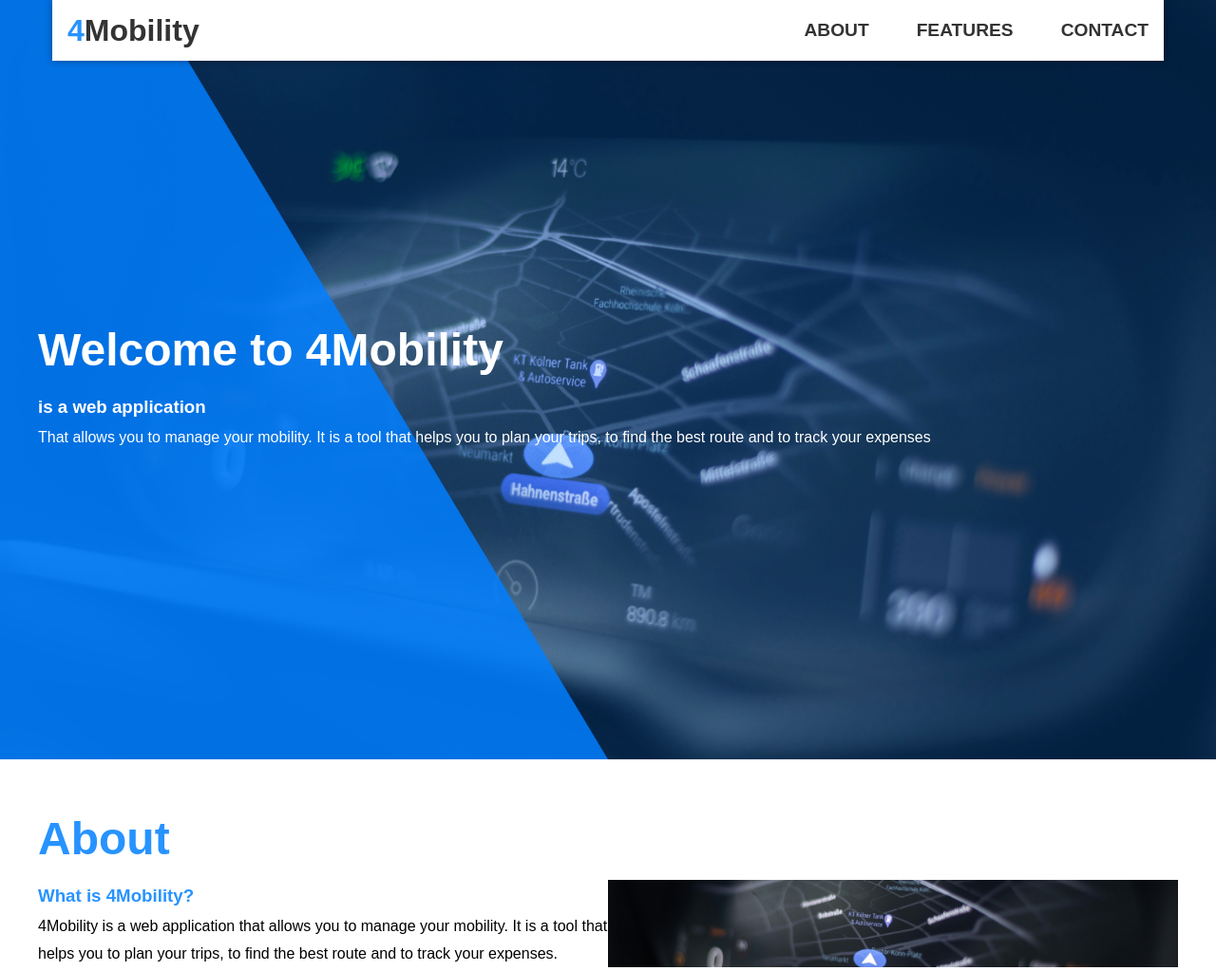
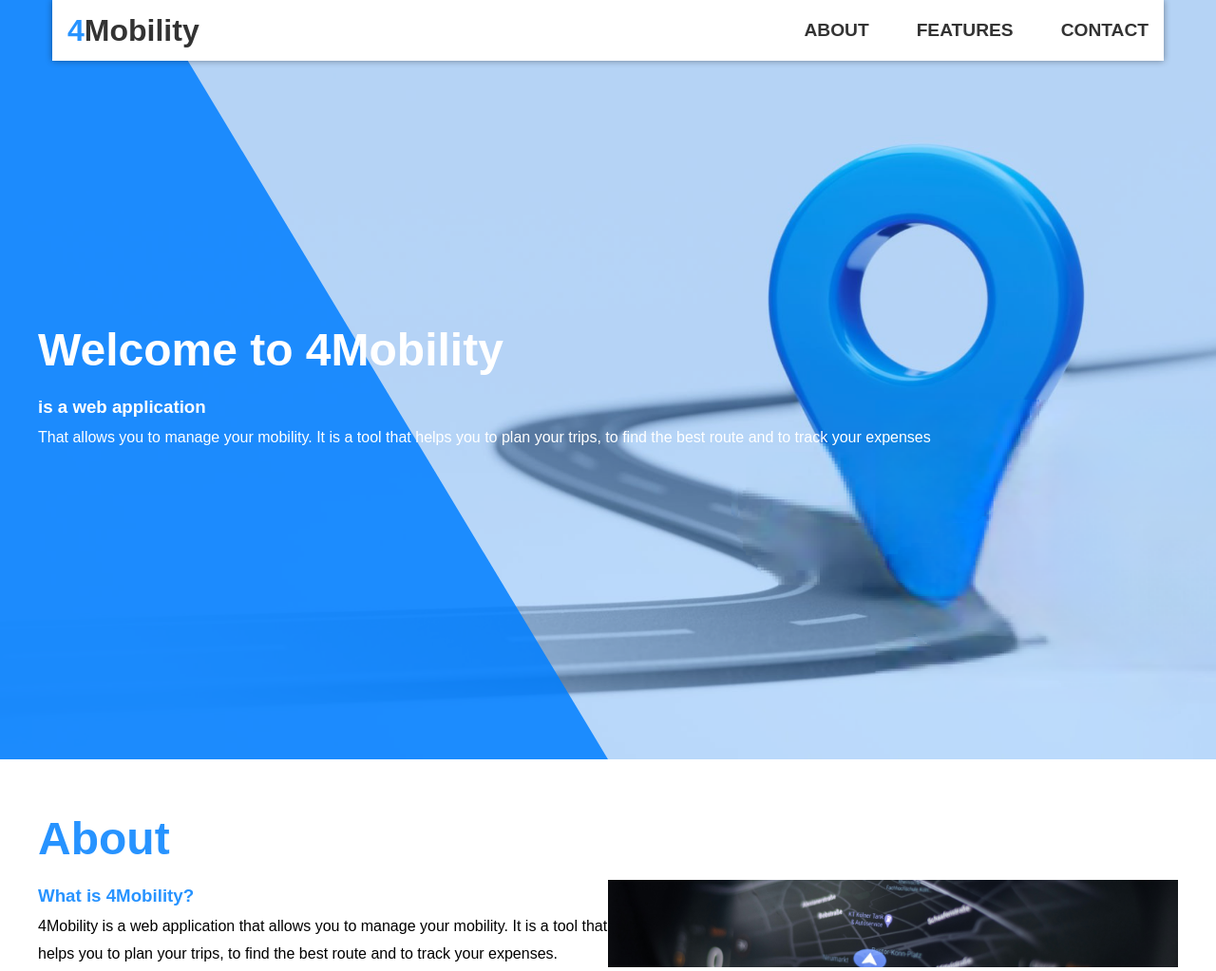
Before and after one commit to kiddingmz/4Mobility, a Django app: page / in a window 1280 px wide. Shown: the top 1023 px of the page at 95% size. Run offline with Django 5.2, Linux system fonts and the light colour scheme.

Commit message:
CHORE: I'm making improves the page

```diff
--- a/frontend/landingpages/static/styles/style.css
+++ b/frontend/landingpages/static/styles/style.css
@@ -94,7 +94,7 @@
 .sub-banner {
     width: 100%;
     height: 100%;
-    background-image: url('../images/gps_tracker.jpg');
+    background-image: url('../images/location.png');
     background-position: center;
     background-size: cover;
     background-repeat: no-repeat;
```
Also changed, not shown: frontend/landingpages/static/images/location.png (added).
